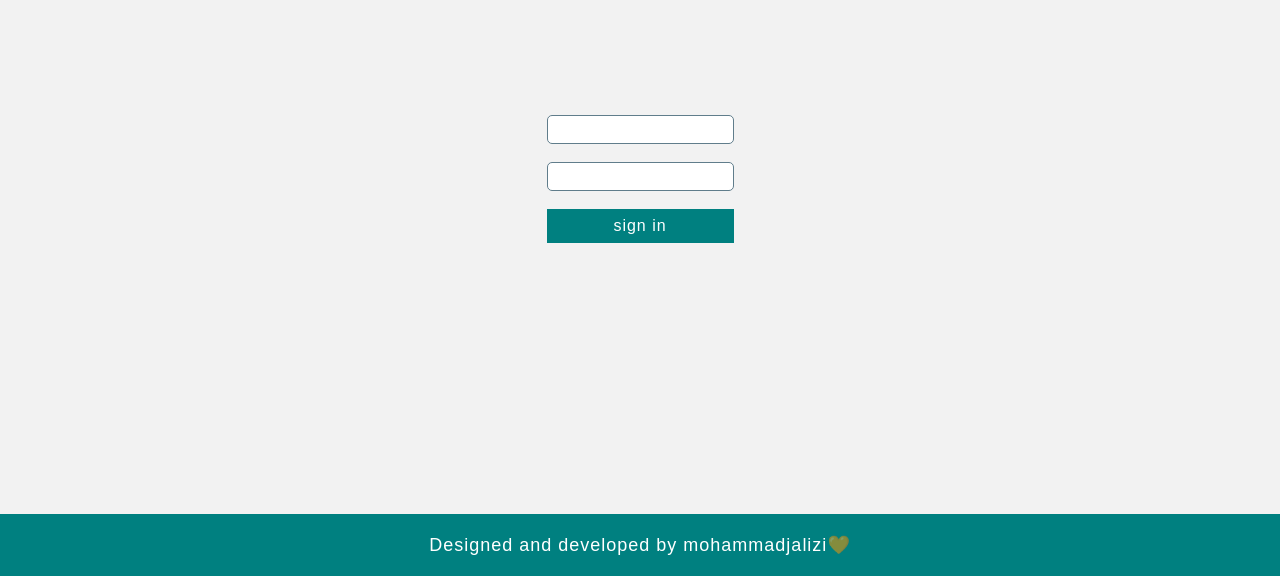
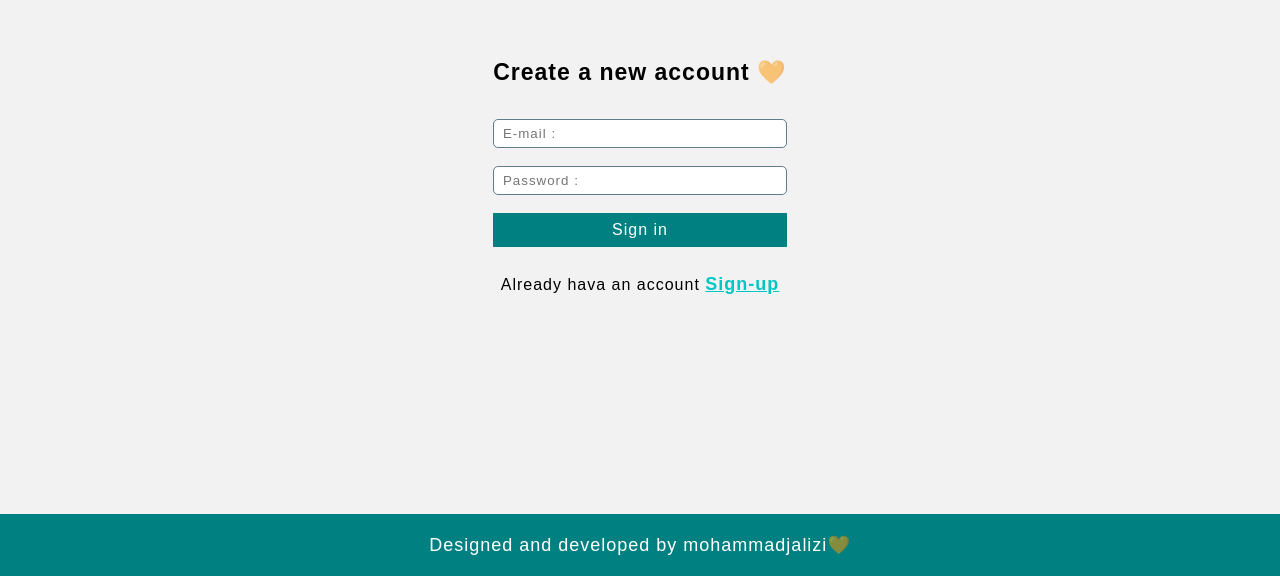
Before and after one commit to mohammadjalizi/c4project, a React (Create React App) app: page /Signin in a window 1280 px wide. Shown: the part 226-802 px from the top of the page. Built offline with nearby package versions, Linux system fonts and the light colour scheme.

Commit message:
Sign-in & Sign-up Pages

```diff
--- a/src/index.css
+++ b/src/index.css
@@ -32,3 +32,25 @@ form button{
   border: none;
   color: white;
 }
+.account{
+  font-size: 16px;
+  margin-top: 12px;
+  font-weight: 100;
+}
+
+.account a{
+  text-decoration: underline;
+  font-weight: 600;
+  color: #00c6c6;
+  font-size: 18px;
+}
+
+.Light form p {
+  color: rgb(0, 0, 0);
+}
+
+
+form button:active{
+scale: 0.9;
+border-radius: 0;
+}
--- a/src/pages/Sign.jsx
+++ b/src/pages/Sign.jsx
@@ -3,6 +3,7 @@ import Header from '../Copm/Header'
 import Maincontent from '../Copm/Maincontent'
 import Footer from '../Copm/Footer'
 import { Helmet} from 'react-helmet-async';
+import { Link } from 'react-router-dom';
 
 const Sign = () => {
   return (
@@ -15,11 +16,14 @@ const Sign = () => {
 <Header/>
 <main>
 <form>
-
-<input type='email'/>
-<input type='password'/>
-<button>sign in</button>
-</form>
+          <p style={{ fontSize: "23px", marginBottom: "22px" }}>Create a new account <span>🧡</span> </p>
+          <input required  placeholder=" E-mail : "  type="email" />
+          <input required placeholder=" Password : " type="password" />
+          <button>Sign in</button>
+          <p className="account">
+          Already hava an account <Link to="/Signup"> Sign-up</Link>
+          </p>
+        </form>
   </main>
 <Footer/>
 </>
--- a/src/pages/Signup.jsx
+++ b/src/pages/Signup.jsx
@@ -3,6 +3,7 @@ import Header from '../Copm/Header'
 import Maincontent from '../Copm/Maincontent'
 import Footer from '../Copm/Footer'
 import { Helmet} from 'react-helmet-async';
+import { Link } from 'react-router-dom';
 
 const Signup = () => {
   return (
@@ -14,7 +15,15 @@ const Signup = () => {
     </Helmet>
 <Header/>
 <main>
- sign-up
+<form>
+          <p style={{ fontSize: "23px", marginBottom: "22px" }}>Create a new account <span>🧡</span> </p>
+          <input required  placeholder=" E-mail : "  type="email" />
+          <input required placeholder=" Password : " type="password" />
+          <button>Sign up</button>
+          <p className="account">
+          Already hava an account <Link to="/Signin"> Sign-in</Link>
+          </p>
+        </form>
   </main>
 <Footer/>
 </>
```
